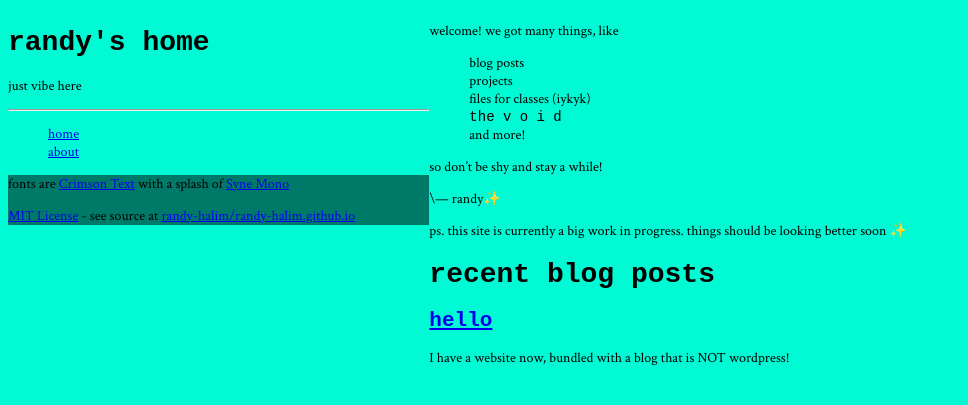
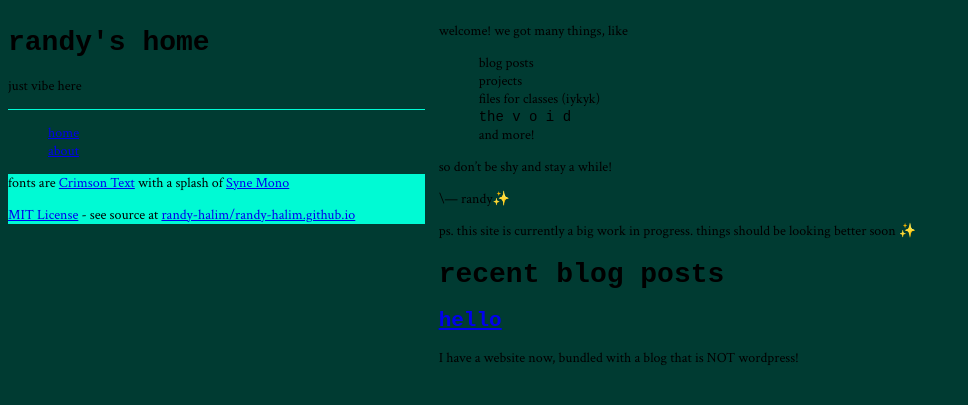
Before and after one commit to randy-halim/randy-halim.github.io, a Jekyll site: the page built from index.md, in a window 1280 px wide. Shown: the top 405 px of the page, without its empty margins (0-968 px from the left). Built offline with Jekyll 4.4.1, drawn with Linux system fonts in a browser that asks for light colours; some web fonts are replaced; our own code applies the rules of GitHub Pages for plain Markdown files.

Commit message:
update styles again (hr, background, gaps)

```diff
--- a/assets/css/index.scss
+++ b/assets/css/index.scss
@@ -20,22 +20,30 @@ h6 {
   font-family: "Syne Mono", monospace;
 }
 
+hr {
+  border: 0;
+  height: 1px;
+  background: $Sea-Foam-3;
+  background-image: linear-gradient(left, $Sea-Foam-5, $Sea-Foam-4, $Sea-Foam-5);
+}
+
 body {
   font-family: "Crimson Text", serif;
   font-size: 14px;
-  background-color: $Sea-Foam-3;
+  background-color: $Sea-Foam-4;
 }
 
 .container {
   display: grid;
   grid-template-columns: 1fr 2fr;
   grid-template-rows: 1fr;
+  grid-column-gap: 1em;
 
   ul {
     list-style-type: none;
   }
 
   .footer {
-    background-color: $Sea-Foam-2;
+    background-color: $Sea-Foam-3;
   }
 }
```
